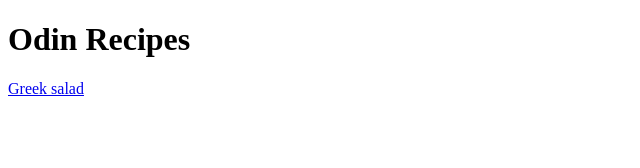
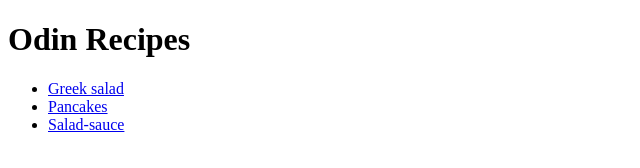
Before and after one commit to TiardoWiechmann/odin-recipes, a plain HTML site: page index.html in a window 1280 px wide. Shown: the whole page, without its empty margins (0-640 px from the left). Drawn offline with Linux system fonts and the light colour scheme.

Commit message:
Add links

```diff
--- a/index.html
+++ b/index.html
@@ -7,6 +7,11 @@
 
     <body>
         <h1>Odin Recipes</h1>
-        <a href="recipes/greek-salad.html">Greek salad</a>
+
+        <ul>
+            <li><a href="recipes/greek-salad.html">Greek salad</a></li>
+            <li><a href="recipes/pancakes.html">Pancakes</a></li>
+            <li><a href="recipes/salad-sauce.html">Salad-sauce</a></li>
+        </ul>
     </body>
 </html>
```
